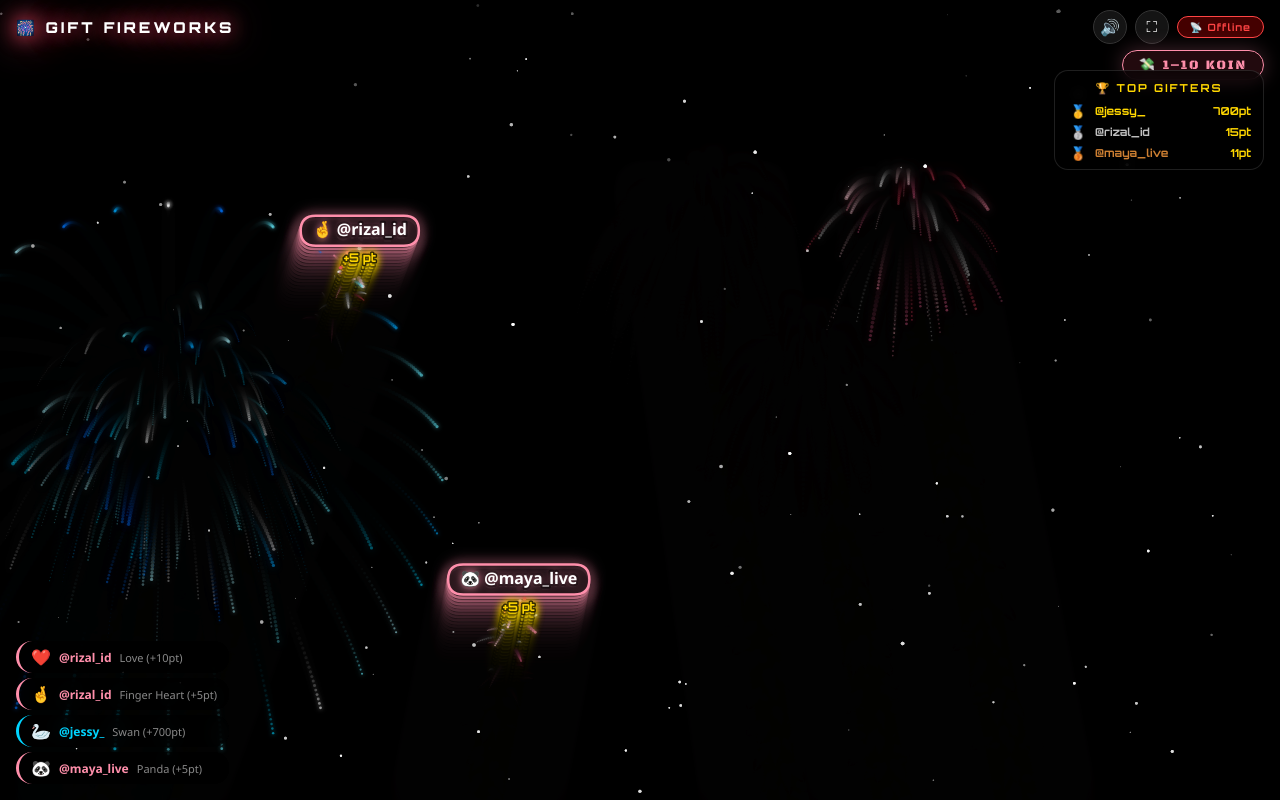
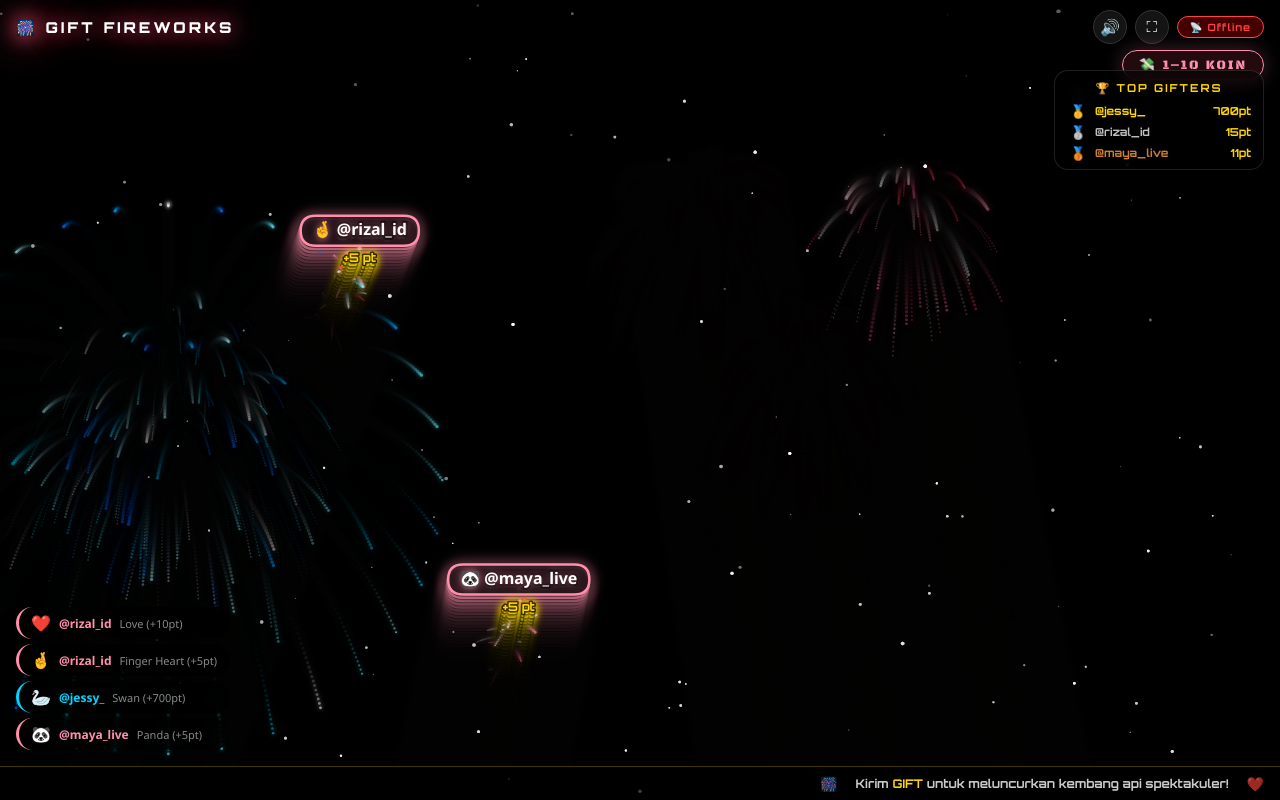
Before and after one commit to OPENGATEMEDIA/tes, a website: page public/index.html in a window 1280 px wide. Drawn offline with Linux system fonts and the light colour scheme.

Commit message:
Add files via upload

```diff
--- a/public/index.html
+++ b/public/index.html
@@ -35,7 +35,7 @@
 
   /* Feed lateral */
   #feed {
-    position: fixed; bottom: 16px; left: 16px;
+    position: fixed; bottom: 50px; left: 16px;
     display: flex; flex-direction: column-reverse; gap: 5px;
     max-width: 260px; pointer-events: none; z-index: 10;
   }
@@ -134,6 +134,76 @@
 <div id="viewers"></div>
 <div id="tier-badge"></div>
 <div id="feed"></div>
+
+
+<!-- TICKER BERJALAN -->
+<div id="ticker-wrap">
+  <div id="ticker-track">
+    <span class="ticker-sep">🎆</span>
+    <span>Kirim <strong>GIFT</strong> untuk meluncurkan kembang api spektakuler!</span>
+    <span class="ticker-sep">❤️</span>
+    <span>Tekan <strong>LIKE</strong> sekarang dan saksikan langit penuh cahaya!</span>
+    <span class="ticker-sep">🎁</span>
+    <span>Semakin mahal gift kamu, semakin besar &amp; meriah kembang apinya!</span>
+    <span class="ticker-sep">🚀</span>
+    <span>Gift <strong>Rose, Coffee, Panda</strong> dan lainnya langsung jadi kembang api!</span>
+    <span class="ticker-sep">👑</span>
+    <span>Sultan yang kirim gift terbesar masuk <strong>TOP GIFTERS</strong> leaderboard!</span>
+    <span class="ticker-sep">🌟</span>
+    <span>Yuk ramaikan LIVE ini — like &amp; gift sekarang, langit akan meledak untukmu!</span>
+    <span class="ticker-sep">🎆</span>
+    <span>Kirim <strong>GIFT</strong> untuk meluncurkan kembang api spektakuler!</span>
+    <span class="ticker-sep">❤️</span>
+    <span>Tekan <strong>LIKE</strong> sekarang dan saksikan langit penuh cahaya!</span>
+    <span class="ticker-sep">🎁</span>
+    <span>Semakin mahal gift kamu, semakin besar &amp; meriah kembang apinya!</span>
+    <span class="ticker-sep">🚀</span>
+    <span>Gift <strong>Rose, Coffee, Panda</strong> dan lainnya langsung jadi kembang api!</span>
+    <span class="ticker-sep">👑</span>
+    <span>Sultan yang kirim gift terbesar masuk <strong>TOP GIFTERS</strong> leaderboard!</span>
+    <span class="ticker-sep">🌟</span>
+    <span>Yuk ramaikan LIVE ini — like &amp; gift sekarang, langit akan meledak untukmu!</span>
+  </div>
+</div>
+<style>
+  #ticker-wrap {
+    position: fixed;
+    bottom: 0;
+    left: 0;
+    width: 100%;
+    height: 34px;
+    background: rgba(0,0,0,0.72);
+    border-top: 1px solid rgba(255,215,0,0.25);
+    overflow: hidden;
+    z-index: 30;
+    pointer-events: none;
+    display: flex;
+    align-items: center;
+  }
+  #ticker-track {
+    display: inline-flex;
+    align-items: center;
+    gap: 18px;
+    white-space: nowrap;
+    animation: tickerScroll 38s linear infinite;
+    font-family: "Orbitron", sans-serif;
+    font-size: 12px;
+    color: #ffffffcc;
+    padding-left: 100%;
+  }
+  #ticker-track strong {
+    color: #ffd700;
+  }
+  .ticker-sep {
+    font-size: 14px;
+    opacity: 0.8;
+    flex-shrink: 0;
+  }
+  @keyframes tickerScroll {
+    0%   { transform: translateX(0); }
+    100% { transform: translateX(-50%); }
+  }
+</style>
 
 <!-- LEADERBOARD -->
 <div id="leaderboard">
```
